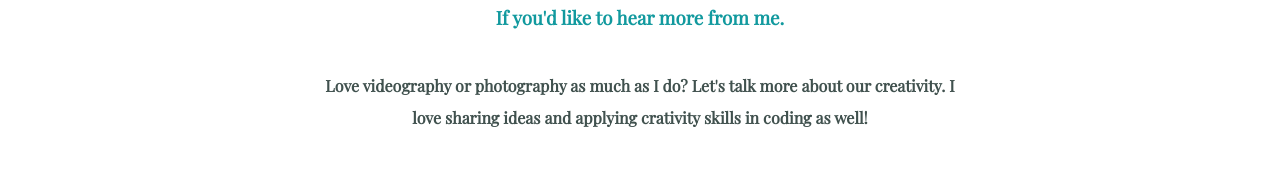
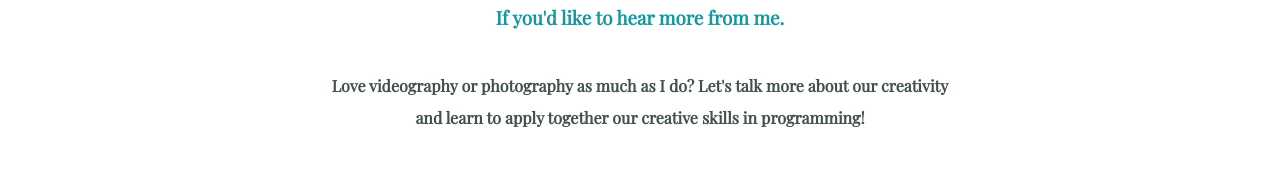
Before and after one commit to PatriciaSima/Project1, a plain HTML site: page index.html in a window 1280 px wide. Shown: the part 1872-2054 px from the top of the page. Drawn offline with nearby package versions, Linux system fonts and the light colour scheme; a web font is replaced by a local one.

Commit message:
new changes

```diff
--- a/index.html
+++ b/index.html
@@ -60,8 +60,8 @@
         <h3>If you'd like to hear more from me.</h3>
         <p class="contact-message">
           Love videography or photography as much as I do? Let's talk more about
-          our creativity. I love sharing ideas and applying crativity skills in
-          coding as well!
+          our creativity and learn to apply together our creative skills in
+          programming!
         </p>
         <a class="btn" href="mailto: patricia_sima@yahoo.com">CONTACT ME</a>
       </div>
```
